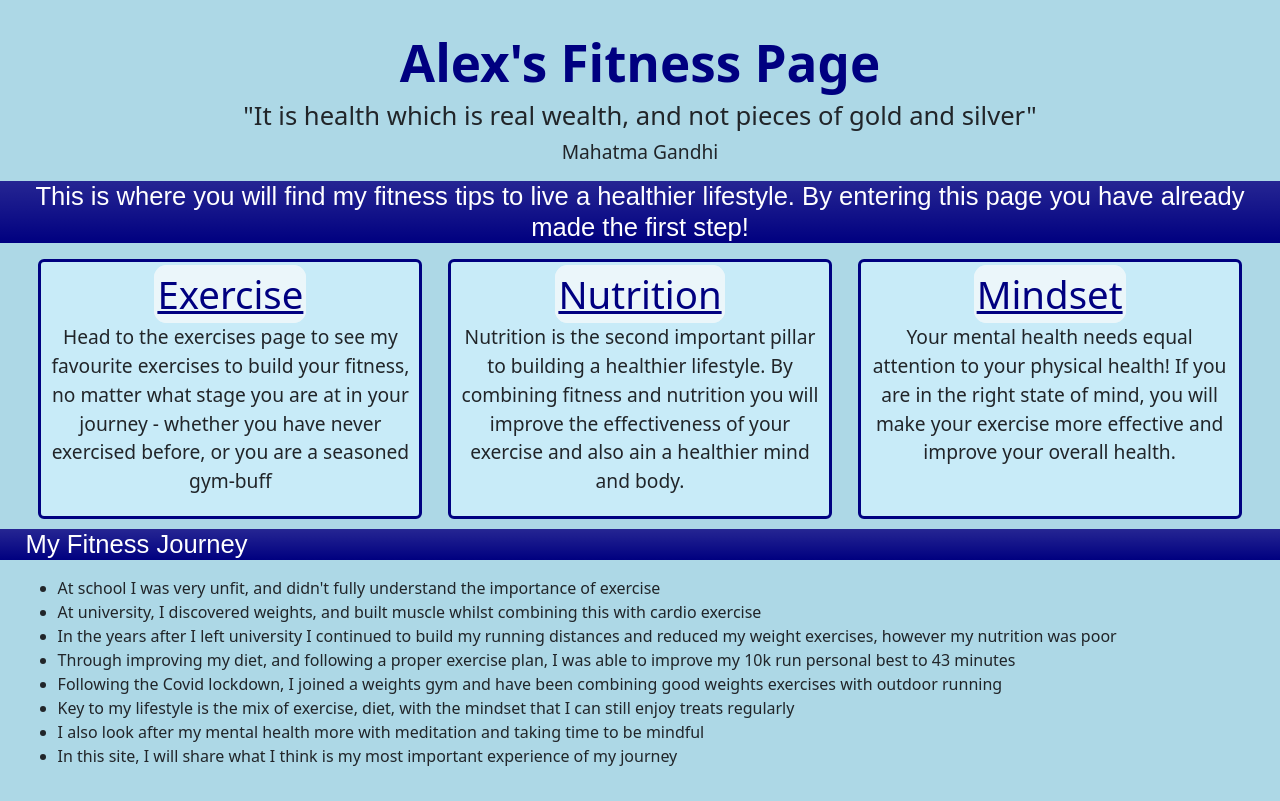
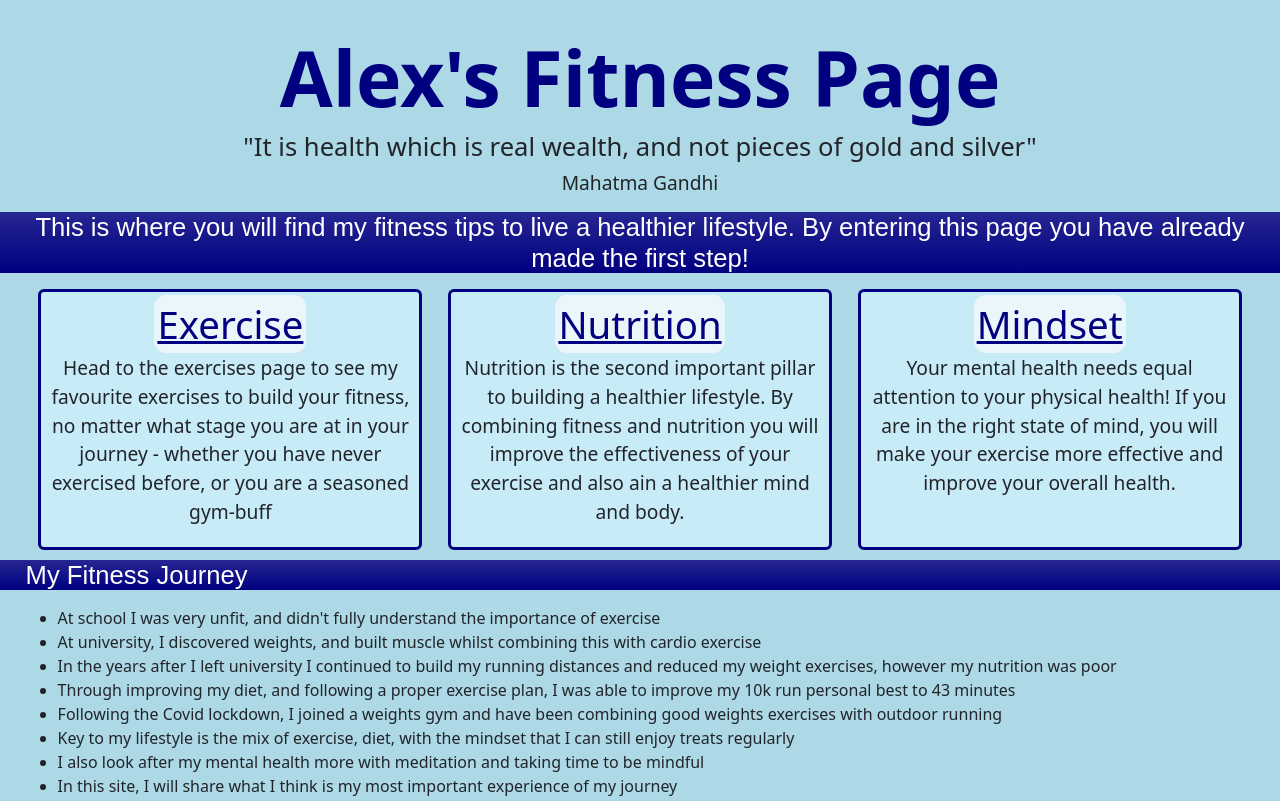
Before and after one commit to alexelliott90/fitnessWebsite, a plain HTML site: page index.html in a window 1280 px wide. Shown: the top 801 px of the page. Drawn offline with nearby package versions, Linux system fonts and the light colour scheme.

Commit message:
made Home Page title bigger

```diff
--- a/fitness.css
+++ b/fitness.css
@@ -2,7 +2,7 @@
 */
 
 #pageTitle{
-    font-size: 4vw;
+    font-size: 6vw;
     text-align: center;
     vertical-align: middle;
     color: navy;
```
